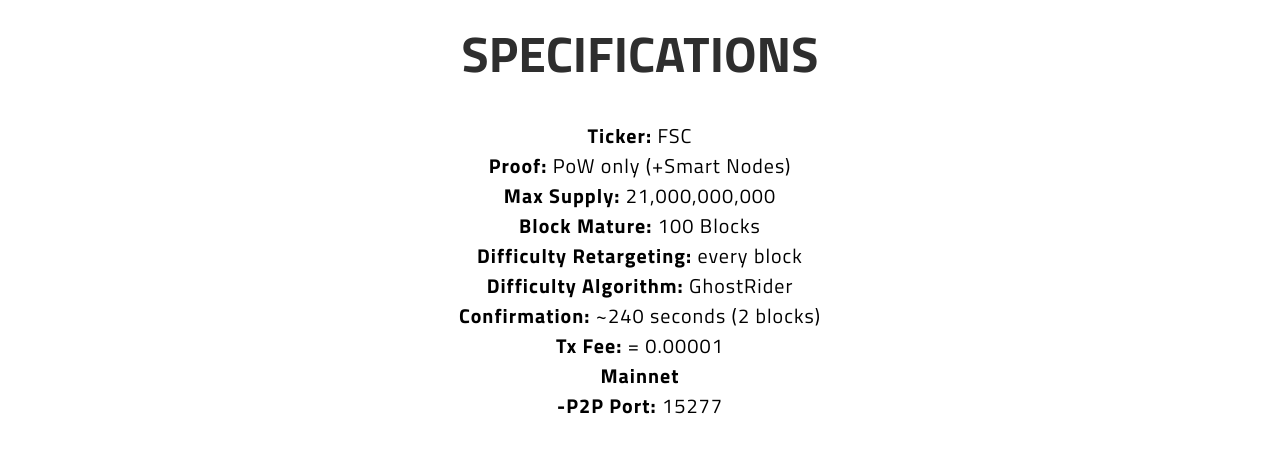
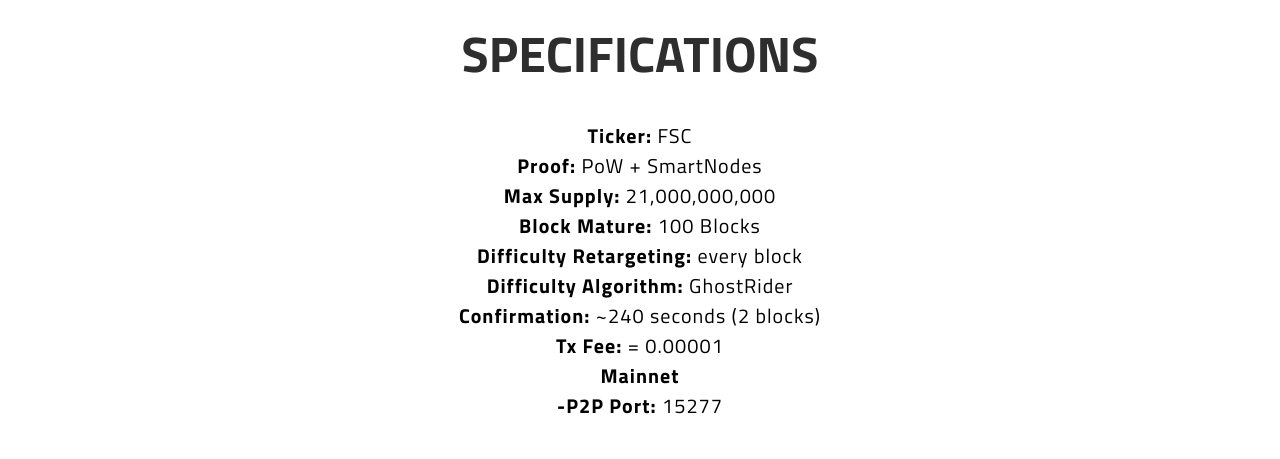
Before and after one commit to fsocietychain/fsociety.github.io, a plain HTML site: page index.html in a window 1280 px wide. Shown: the part 1680-2139 px from the top of the page. Drawn offline with nearby package versions, Linux system fonts and the light colour scheme.

Commit message:
Update index.html

```diff
--- a/index.html
+++ b/index.html
@@ -97,7 +97,7 @@
       <h2>SPECIFICATIONS</h2>
       <p>
         <b>Ticker:</b> FSC <br>
-        <b>Proof:</b> PoW only (+Smart Nodes) <br>
+        <b>Proof:</b> PoW + SmartNodes <br>
         <b>Max Supply:</b> 21,000,000,000 <br>
         <b>Block Mature:</b> 100 Blocks <br>
         <b>Difficulty Retargeting:</b> every block <br>
```
